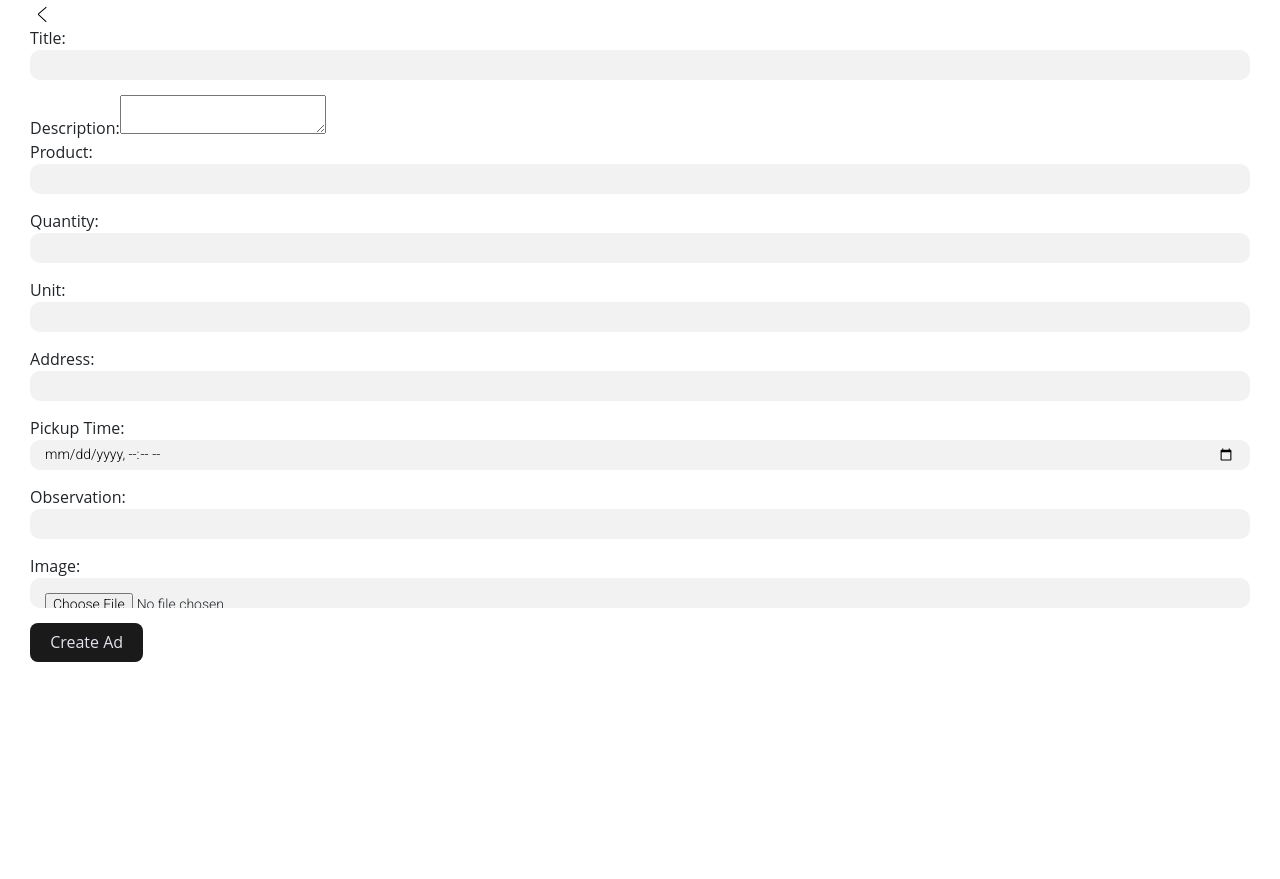
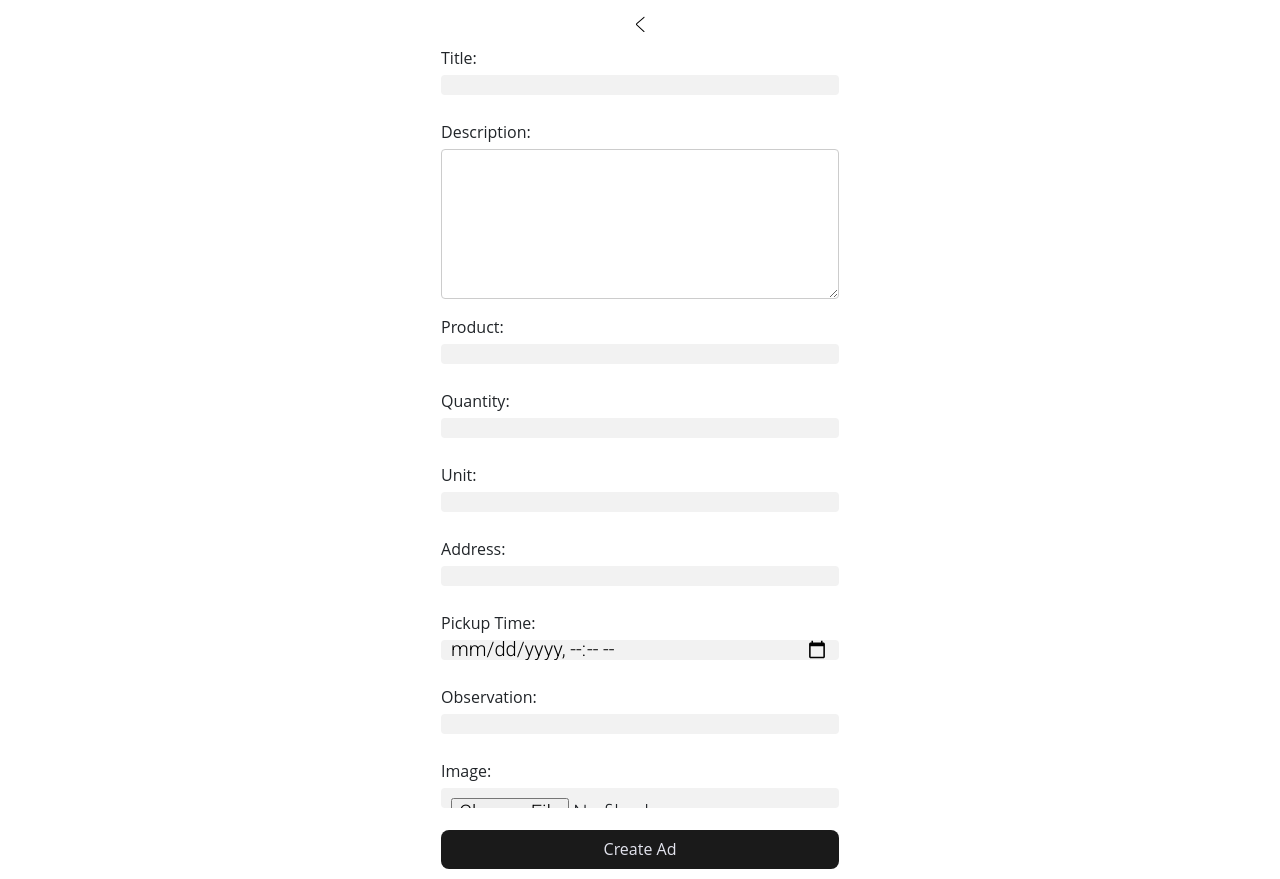
Before and after one commit to Technigo/final-boiler-plate-monorepo, a React (Vite) app in the folder frontend/: page /create-ad in a window 1280 px wide. Before the commit the page ends 800 px from the top, so only its background shows below. Built offline with nearby package versions, Linux system fonts and the light colour scheme; no server answers.

Commit message:
Input field css and createAd

```diff
--- a/frontend/src/index.css
+++ b/frontend/src/index.css
@@ -170,10 +170,49 @@ p {
   font-weight: 600;
 }
 
-input[type="text"],
-.input-text {
-  font-size: 18px;
-  font-weight: 400;
+/* Global input style that affects all input types */
+input,
+select,
+textarea {
+  font-family: 'Open Sans', sans-serif;
+  /* Match the font style with your body font */
+  font-size: 1em;
+  /* Set font-size to match the base size */
+  padding: 0.5em;
+  /* Add padding inside the input fields */
+  border: 1px solid #ccc;
+  /* Add a border */
+  border-radius: 4px;
+  /* Optionally round the corners */
+  box-sizing: border-box;
+  /* Ensure padding does not affect overall size */
+  width: 100%;
+  /* Make sure input fields are full width */
+  margin-bottom: 0.5em;
+  /* Add some space below the input */
+}
+
+/* Specific style for the file input type */
+input[type="file"] {
+  padding: 0.5em;
+  /* Adjust padding as needed */
+}
+
+/* Specific style for the date input type */
+input[type="date"],
+input[type="datetime-local"] {
+  padding: 0.5em;
+  /* Adjust padding as needed */
+  cursor: pointer;
+  /* Indicates the field is clickable */
+}
+
+/* Specific style for textarea */
+textarea {
+  height: 150px;
+  /* Adjust height as needed */
+  resize: vertical;
+  /* Only allow vertical resizing */
 }
 
 .address {
@@ -200,6 +239,15 @@ input[type="text"],
 
   h3 {
     font-size: 32px;
+  }
+
+  input,
+  select,
+  textarea {
+    font-size: 1.125em;
+    /* Slightly larger font-size on desktop */
+    padding: 0.75em;
+    /* More padding on larger screens */
   }
 
   .navigation {
--- a/frontend/src/pages/CreateAd.jsx
+++ b/frontend/src/pages/CreateAd.jsx
@@ -1,6 +1,7 @@
 import { useState } from 'react';
 import { adStore } from "../stores/adStore";
 import BackArrow from '../components/reusableComponents/BackArrow';
+import "./createAd.css"
 
 export const CreateAd = () => {
   const [image, setImage] = useState(null);
@@ -40,8 +41,9 @@ export const CreateAd = () => {
 
   return (
     <>
+      <div className="container">
         <BackArrow />
-      <form onSubmit={handleSubmit}>
+        <form className="create-ad-form" onSubmit={handleSubmit}>
           <div>
             <label>Title:</label>
             <input type="text" value={title} onChange={(e) => setTitle(e.target.value)} />
@@ -80,6 +82,7 @@ export const CreateAd = () => {
           </div>
           <button type="submit">Create Ad</button>
         </form>
+      </div>
     </>
   );
 };
--- a/frontend/src/pages/createAd.css
+++ b/frontend/src/pages/createAd.css
@@ -0,0 +1,46 @@
+.create-ad-form {
+    display: grid;
+}
+
+.create-ad-form label {
+    display: block;
+    /* Ensures the label is on a separate line */
+    margin-top: 10px;
+    /* Adds space above the label */
+}
+
+.create-ad-form input,
+.create-ad-form textarea,
+.create-ad-form button {
+    width: 100%;
+    /* Ensures full width */
+    margin-top: 5px;
+    /* Adds space above the input */
+}
+
+.create-ad-form textarea {
+    height: 150px;
+    /* Set a fixed height for the textarea */
+}
+
+@media (min-width: 1120px) {
+    /* ... existing styles ... */
+
+    input[type="text"],
+    input[type="number"],
+    input[type="datetime-local"],
+    input[type="file"],
+    .input-text {
+        font-size: 20px;
+        /* Larger font size for better readability */
+        padding: 10px;
+        /* Larger padding for a bigger field */
+    }
+
+    textarea {
+        font-size: 20px;
+        /* Larger font size for better readability */
+        padding: 10px;
+        /* Larger padding for a bigger field */
+    }
+}
```
Lines whose indentation alone changed are shown as unchanged.
